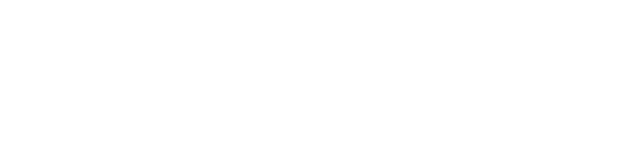
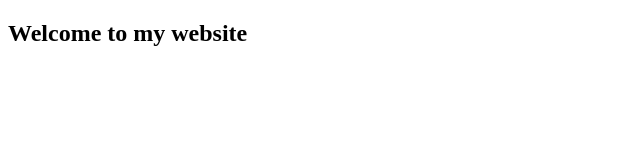
Before and after one commit to PavloPro7/mate, a website: page index.html in a window 1280 px wide. Shown: the whole page, without its empty margins (0-640 px from the left). Drawn offline with Linux system fonts and the light colour scheme.

Commit message:
added h2 header

```diff
--- a/index.html
+++ b/index.html
@@ -6,6 +6,6 @@
     <title>Document</title>
 </head>
 <body>
-
+    <h2>Welcome to my website</h2>
 </body>
 </html>
```
Also changed, not shown: help.html (+1 -0 lines).
